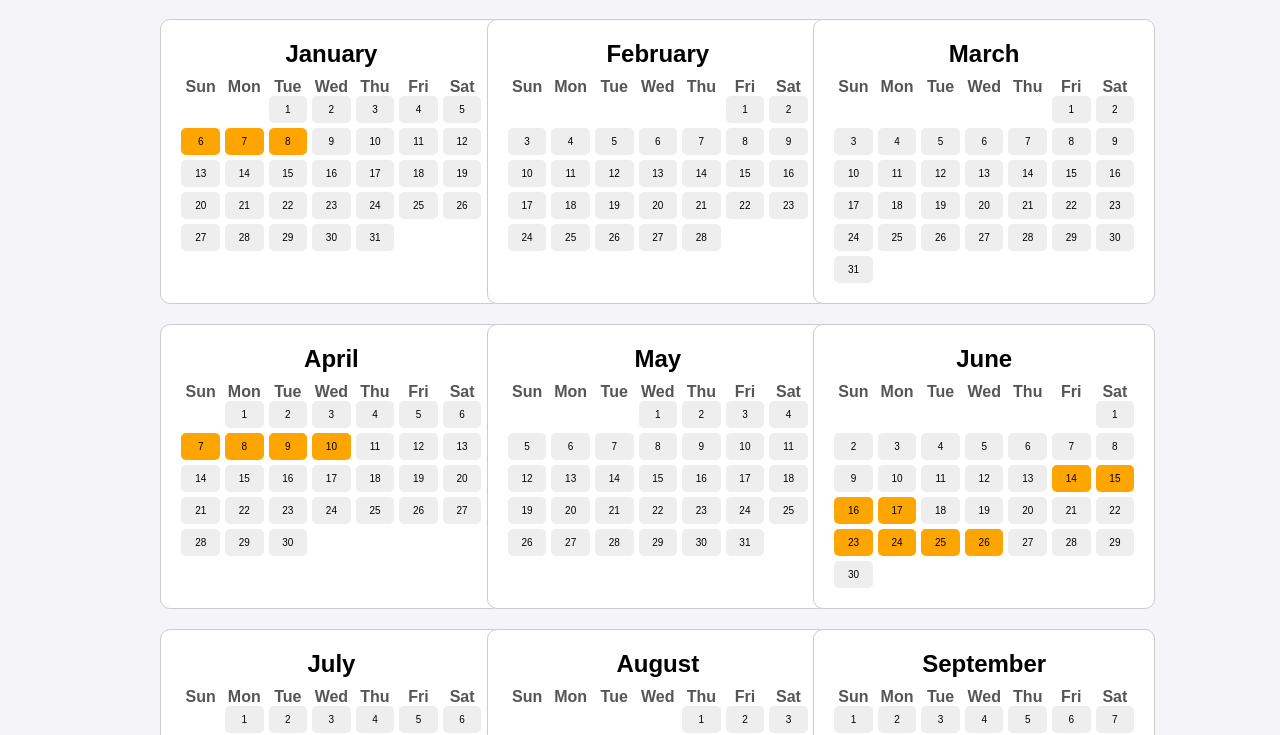
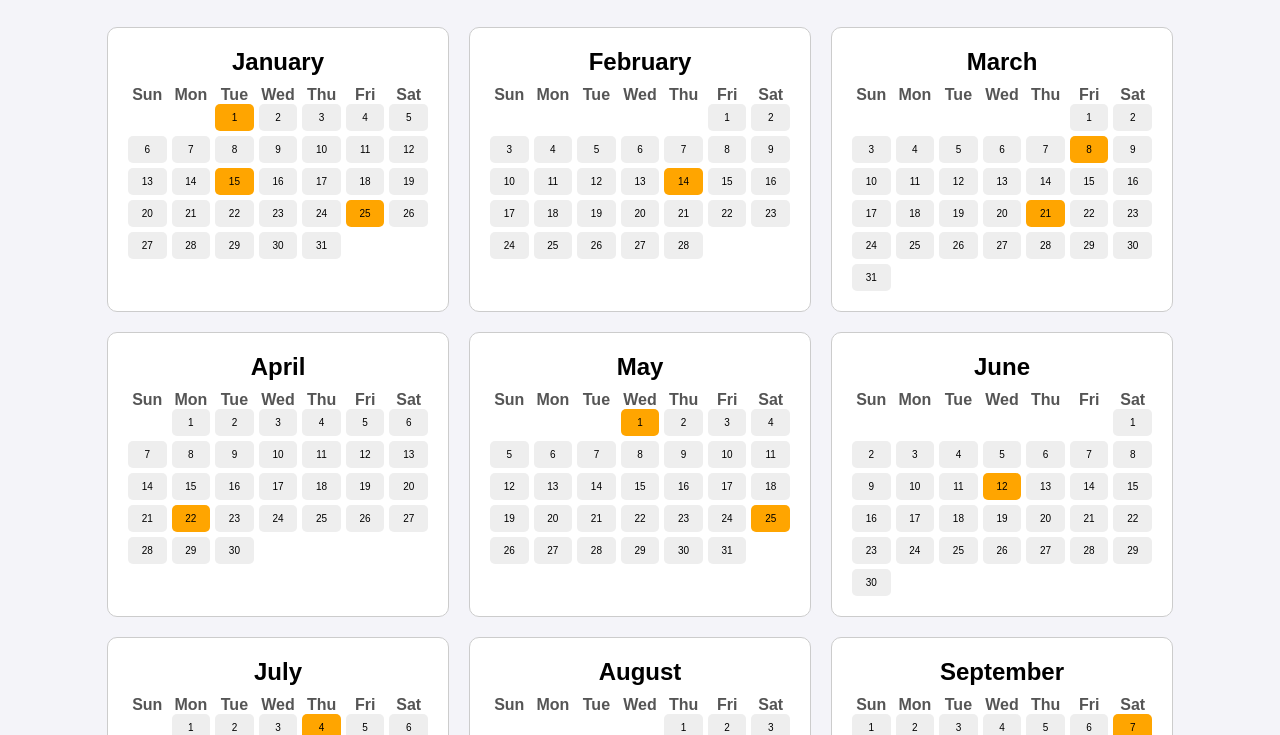
Before and after one commit to anacesarjelly/calendar2025, a plain HTML site: page index.html in a window 1280 px wide. Shown: the part 81-816 px from the top of the page. Drawn offline with Linux system fonts and the light colour scheme.

Commit message:
Update index.html

```diff
--- a/index.html
+++ b/index.html
@@ -11,8 +11,7 @@
             flex-direction: column;
             align-items: center;
             background-color: #f4f4f9;
-            margin: 0;
-            padding: 0;
+            position: relative;
         }
 
         h1 {
@@ -22,17 +21,16 @@
 
         #calendar {
             display: grid;
-            grid-template-columns: repeat(3, 1fr); /* Default: Three columns */
+            grid-template-columns: repeat(3, 1fr);
             gap: 20px;
-            margin: 20px 10px; /* Reduced margin for smaller screens */
+            margin: 20px 0;
         }
 
         .month {
             border: 1px solid #ccc;
             border-radius: 10px;
             padding: 20px;
-            width: 100%; /* Use full width in smaller screens */
-            max-width: 300px; /* Limit max width for larger screens */
+            width: 300px;
             text-align: center;
             background-color: #fff;
             position: relative;
@@ -98,32 +96,6 @@
             border-style: solid;
             border-color: transparent transparent #fff transparent;
         }
-
-        /* Media Queries for Responsiveness */
-        @media (max-width: 900px) {
-            #calendar {
-                grid-template-columns: repeat(2, 1fr); /* Two columns on tablets */
-            }
-        }
-
-        @media (max-width: 600px) {
-            #calendar {
-                grid-template-columns: 1fr; /* One column on smaller screens */
-            }
-
-            .month {
-                padding: 15px; /* Reduced padding on smaller screens */
-            }
-
-            .days div {
-                padding: 6px;
-                font-size: 9px; /* Smaller font size for mobile */
-            }
-
-            .popup {
-                font-size: 11px; /* Slightly smaller font in pop-ups */
-            }
-        }
     </style>
 </head>
 <body>
@@ -137,45 +109,46 @@
 <script>
     const events = {
         "January": {
-            6: { title: "Vegas Meetup", location: "Las Vegas" },
-            7: { title: "Vegas Meetup", location: "Las Vegas" },
-            8: { title: "Vegas Meetup", location: "Las Vegas" },
-            8: { title: "Vegas Meetup", location: "Las Vegas" },
+            1: { title: "New Year's Day", location: "Brazil", time: "All day" },
+            15: { title: "Municipal Holiday", location: "City A", time: "All day" },
+            25: { title: "Meeting", location: "Office", time: "14:00" },
+        },
+        "February": {
+            14: { title: "Valentine's Day", location: "USA", time: "All day" },
+        },
+        "March": {
+            8: { title: "International Women's Day", location: "Global", time: "All day" },
+            21: { title: "Start of Spring", location: "Global", time: "All day" },
         },
         "April": {
-            7: { title: "Vegas Meetup", location: "Las Vegas" },
-            8: { title: "Vegas Meetup", location: "Las Vegas" },
-            9: { title: "Vegas Meetup", location: "Las Vegas" },
-            10: { title: "Vegas Meetup", location: "Las Vegas"},
+            22: { title: "Earth Day", location: "Global", time: "All day" },
+        },
+        "May": {
+            1: { title: "Labor Day", location: "Brazil", time: "All day" },
+            25: { title: "Local Holiday", location: "City B", time: "All day" },
         },
         "June": {
-            14: { title: "LA Meetup", location: "Los Angeles" },
-            15: { title: "LA Meetup", location: "Los Angeles" },
-            16: { title: "LA Meetup", location: "Los Angeles" },
-            17: { title: "LA Meetup", location: "Los Angeles" },
-            23: { title: "On Location Trip for Hustlers/Earnings" },
-            24: { title: "On Location Trip for Hustlers/Earnings" },
-            25: { title: "On Location Trip for Hustlers/Earnings" },
-            26: { title: "On Location Trip for Hustlers/Earnings" },
+            12: { title: "Valentine's Day", location: "Brazil", time: "All day" },
+        },
+        "July": {
+            4: { title: "Independence Day", location: "USA", time: "All day" },
+        },
+        "August": {
+            15: { title: "National Holiday", location: "Brazil", time: "All day" },
         },
         "September": {
-            29: { title: "Vegas Meetup", location: "Las Vegas" },
-            30: { title: "Vegas Meetup", location: "Las Vegas" },
+            7: { title: "Independence Day of Brazil", location: "Brazil", time: "All day" },
         },
         "October": {
-            1: { title: "Vegas Meetup", location: "Las Vegas" },
-            2: { title: "Vegas Meetup", location: "Las Vegas" },
-            13: { title: "Vegas VIP/Netty", location: "Las Vegas" },
-            14: { title: "Vegas VIP/Netty", location: "Las Vegas" },
-            15: { title: "Vegas VIP/Netty", location: "Las Vegas" },
-            16: { title: "Vegas VIP/Netty", location: "Las Vegas" },
-            17: { title: "Vegas VIP/Netty", location: "Las Vegas" },
-            18: { title: "Vegas VIP/Netty", location: "Las Vegas" },
-            19: { title: "Vegas VIP/Netty", location: "Las Vegas" },
-            20: { title: "Vegas VIP/Netty", location: "Las Vegas" },
+            12: { title: "Children's Day", location: "Brazil", time: "All day" },
+            31: { title: "Halloween", location: "USA", time: "All day" },
+        },
+        "November": {
+            2: { title: "Day of the Dead", location: "Brazil", time: "All day" },
+            15: { title: "Proclamation of the Republic", location: "Brazil", time: "All day" },
         },
         "December": {
-            9: { title: "Christmas", location: "Elly and Rick's" },
+            25: { title: "Christmas", location: "Global", time: "All day" },
         }
     };
 
```
